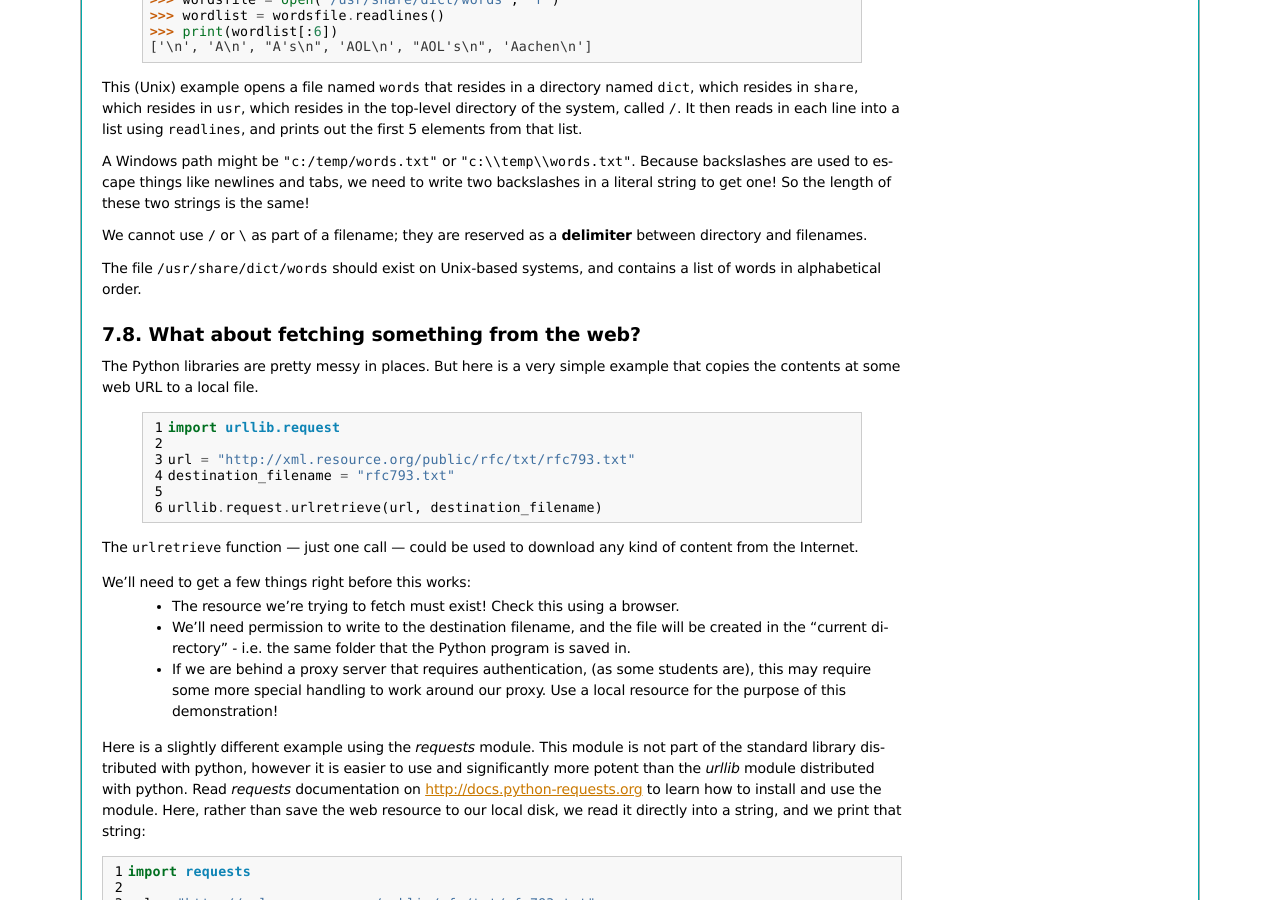
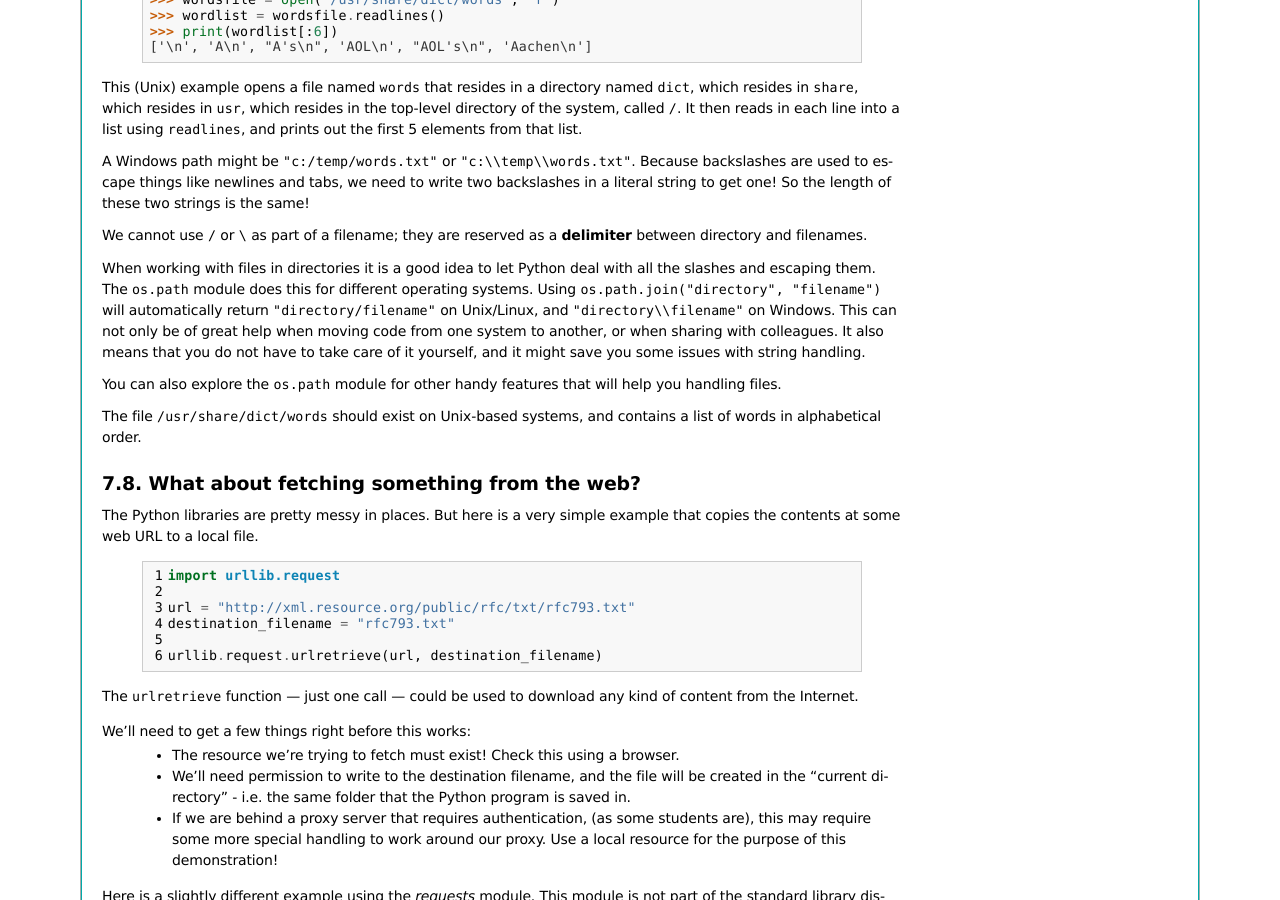
Before and after one commit to HowToThink/HowToThink, a Sphinx documentation site: the page built from source/PvL_07.rst, in a window 1280 px wide and 900 px high, scrolled down 2958 px. Built offline with Sphinx 7.4.7, drawn with Linux system fonts in a browser that asks for light colours; formulas are drawn with MathJax 3.

Commit message:
Added paragraph mentioning os.path.join() (#37)
* Added paragraph mentioning os.path.join()

Did not include extra exercises.

* Add missing space after comma

Co-authored-by: Peter C Kroon <pckroon@users.noreply.github.com>

```diff
--- a/source/PvL_07.rst
+++ b/source/PvL_07.rst
@@ -243,6 +243,15 @@ strings is the same!
 We cannot use ``/`` or ``\`` as part of a filename; they are reserved as a **delimiter**
 between directory and filenames.
 
+When working with files in directories it is a good idea to let Python deal with all
+the slashes and escaping them. The ``os.path`` module does this for different operating systems.
+Using ``os.path.join("directory", "filename")`` will automatically return ``"directory/filename"``
+on Unix/Linux, and ``"directory\\filename"`` on Windows. This can not only be of great help
+when moving code from one system to another, or when sharing with colleagues. It also means
+that you do not have to take care of it yourself, and it might save you some issues with string handling.
+
+You can also explore the ``os.path`` module for other handy features that will help you handling files.
+
 The file ``/usr/share/dict/words`` should exist on Unix-based systems, and
 contains a list of words in alphabetical order.
 
```
